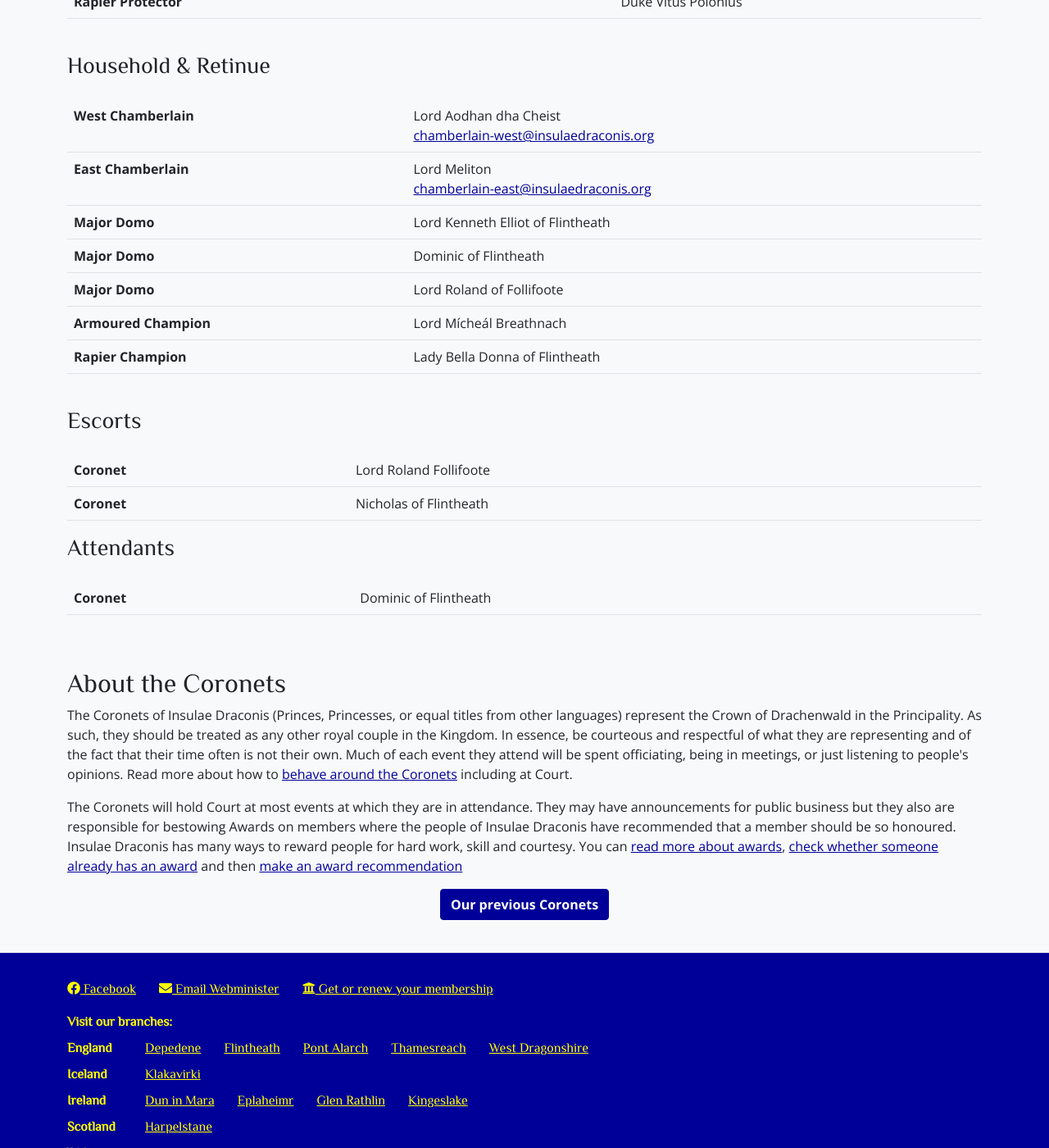
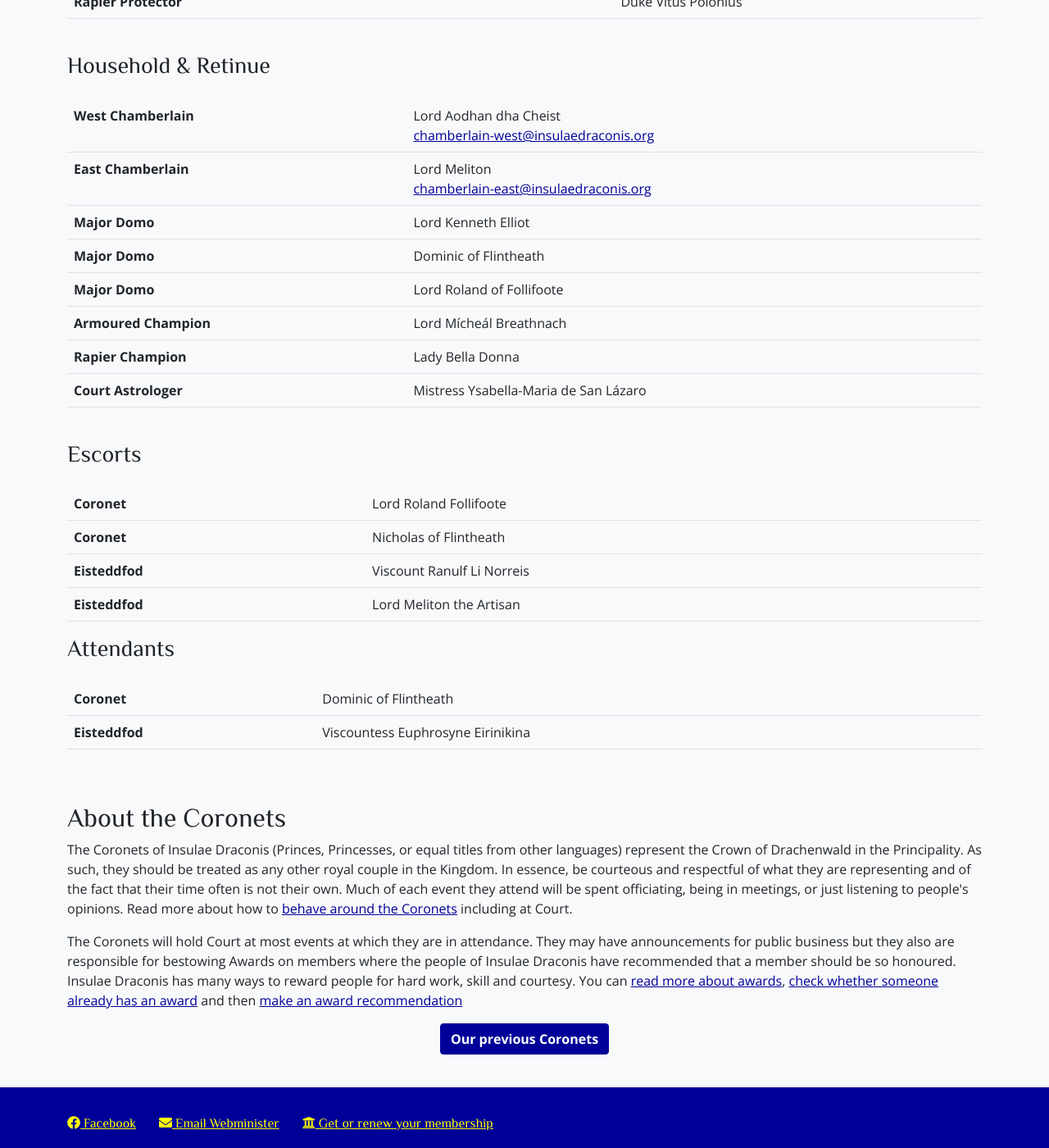
Before and after one commit to drachenwald/insulae-draconis, a Jekyll site: the page built from coronet/index.md, in a window 1280 px wide and 1400 px high, scrolled down 1598 px. Shown: the whole window at 82% size. Built offline with Jekyll 4.4.1, drawn with Linux system fonts in a browser that asks for light colours; comment, search, counter and statistics services are not loaded.

Commit message:
Update index.md

```diff
--- a/coronet/index.md
+++ b/coronet/index.md
@@ -102,7 +102,7 @@ prevurl:
       <tr>
         <td><strong>Major Domo</strong></td>
         <td>
-        Lord Kenneth Elliot of Flintheath</td>
+        Lord Kenneth Elliot</td>
      </tr>
       <tr>
         <td><strong>Major Domo</strong>
@@ -127,7 +127,14 @@ prevurl:
         <td><strong>Rapier Champion</strong>
         </td>
         <td>
-        Lady Bella Donna of Flintheath
+        Lady Bella Donna
+        </td>
+      </tr>
+     <tr>
+        <td><strong>Court Astrologer</strong>
+        </td>
+        <td>
+        Mistress Ysabella-Maria de San Lázaro
         </td>
       </tr>
     </tbody>
@@ -145,6 +152,14 @@ prevurl:
         <td><strong>Coronet</strong></td>
         <td>Nicholas of Flintheath</td>
       </tr>
+      <tr>
+        <td><strong>Eisteddfod</strong></td>
+        <td>Viscount Ranulf Li Norreis</td>
+      </tr>
+      <tr>
+        <td><strong>Eisteddfod</strong></td>
+        <td>Lord Meliton the Artisan</td>
+      </tr>
   </tbody>
 </table>
     <h3>Attendants</h3>
@@ -154,6 +169,10 @@ prevurl:
       <tr>
         <td><strong>Coronet</strong></td>
         <td>Dominic of Flintheath</td>
+      </tr>
+      <tr>
+        <td><strong>Eisteddfod</strong></td>
+        <td>Viscountess Euphrosyne Eirinikina</td>
       </tr>
   </tbody>
 </table>
```
